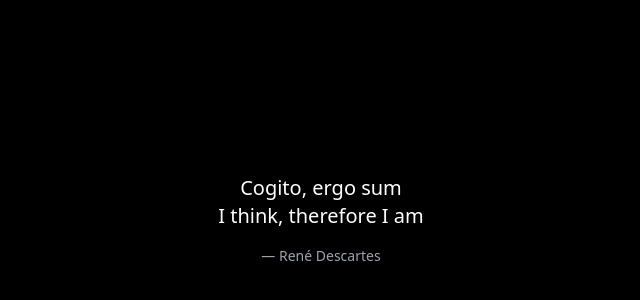
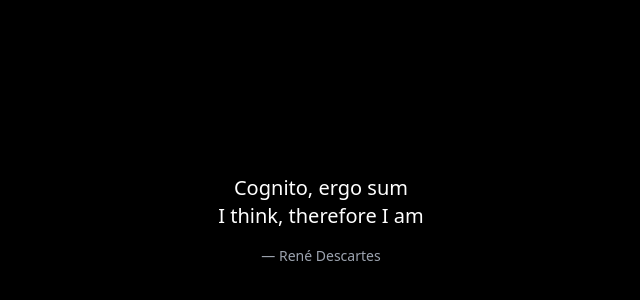
Before and after one commit to ProthaGOAT/Portfolio, a React (Vite) app: page / in a window 1280 px wide. Shown: the part 180-480 px from the top of the page, without its empty margins (319-959 px from the left). Built offline with nearby package versions, Linux system fonts and the light colour scheme.

Commit message:
Update App.tsx

```diff
--- a/src/App.tsx
+++ b/src/App.tsx
@@ -52,7 +52,7 @@ export default function PortfolioLandingPage() {
             className="fixed inset-0 z-50 bg-black text-white flex flex-col justify-center items-center text-center px-4"
           >
             <motion.p initial={{ opacity: 0 }} animate={{ opacity: 1 }} transition={{ delay: 0.8 }} className="text-xl">
-              Cogito, ergo sum
+              Cognito, ergo sum
             </motion.p>
             <motion.p initial={{ opacity: 0 }} animate={{ opacity: 1 }} transition={{ delay: 2 }} className="text-xl">
               I think, therefore I am
```
